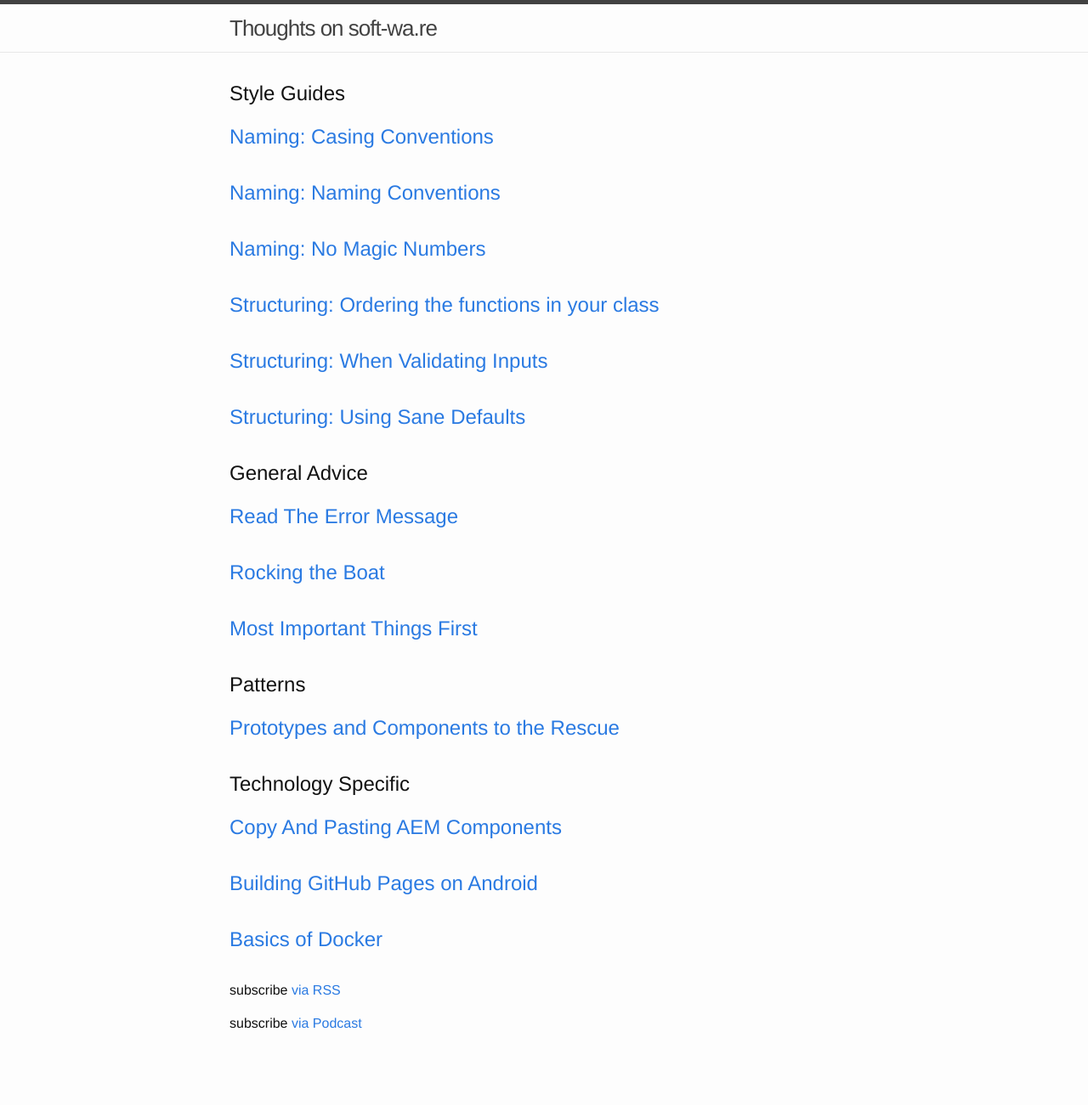
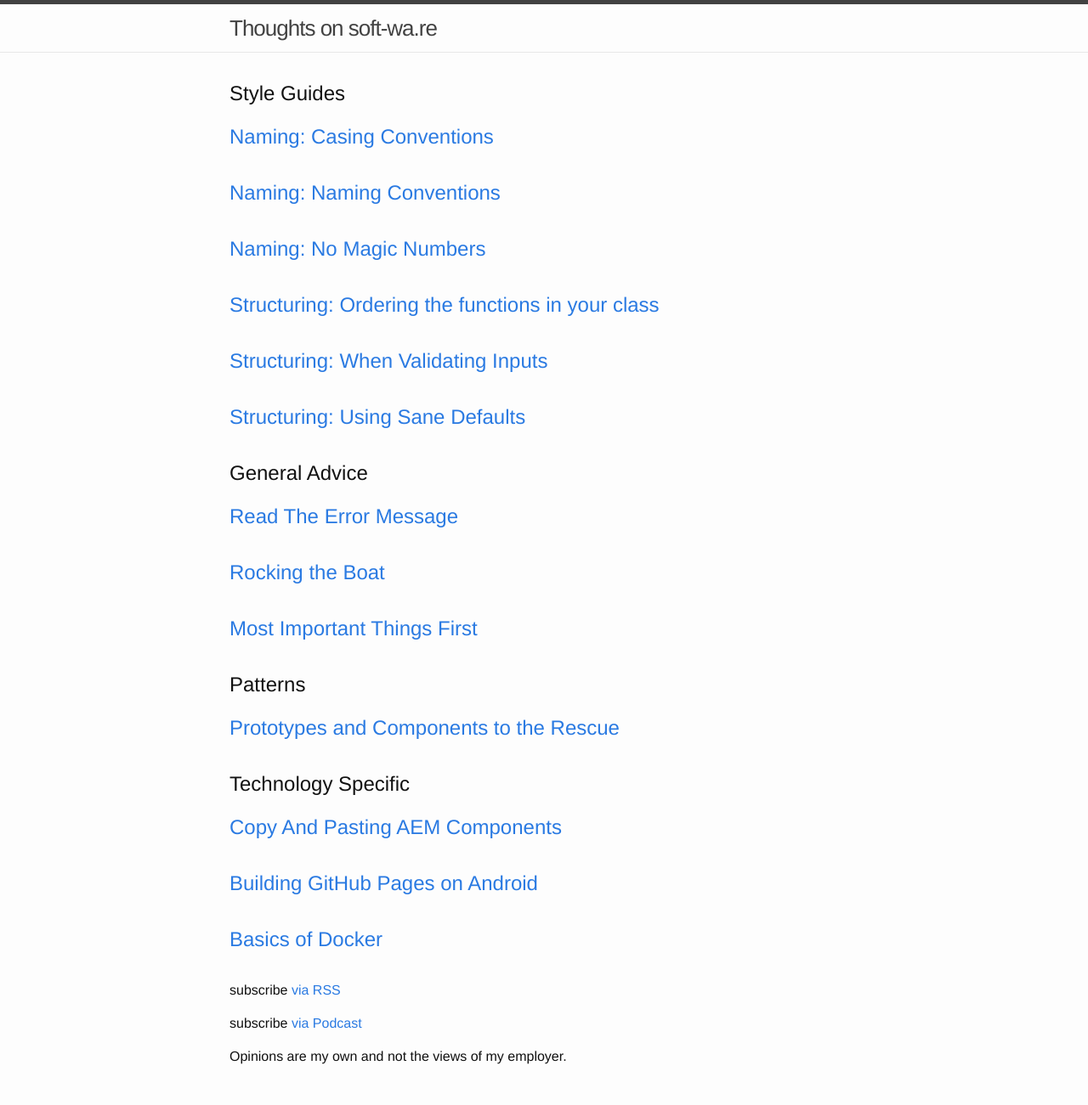
Before and after one commit to tbeckenhauer/tbeckenhauer.github.io, a Jekyll site: the page built from index.html, in a window 1280 px wide. Shown: the whole page at 85% size. Built offline with Jekyll 4.4.1, drawn with Linux system fonts in a browser that asks for light colours; before the commit the page ends 1262 px from its top, so only the background shows below that.

Commit message:
add disclaimer

```diff
--- a/index.html
+++ b/index.html
@@ -56,4 +56,5 @@ layout: default
   <p class="rss-subscribe">subscribe <a href="{{ "/feed.xml" | prepend: site.baseurl }}">via RSS</a></p>
   <p class="rss-subscribe">subscribe <a href="{{ "/podcast.rss" | prepend: site.baseurl }}">via Podcast</a></p>
 
+  <p>Opinions are my own and not the views of my employer.</p>
 </div>
```
